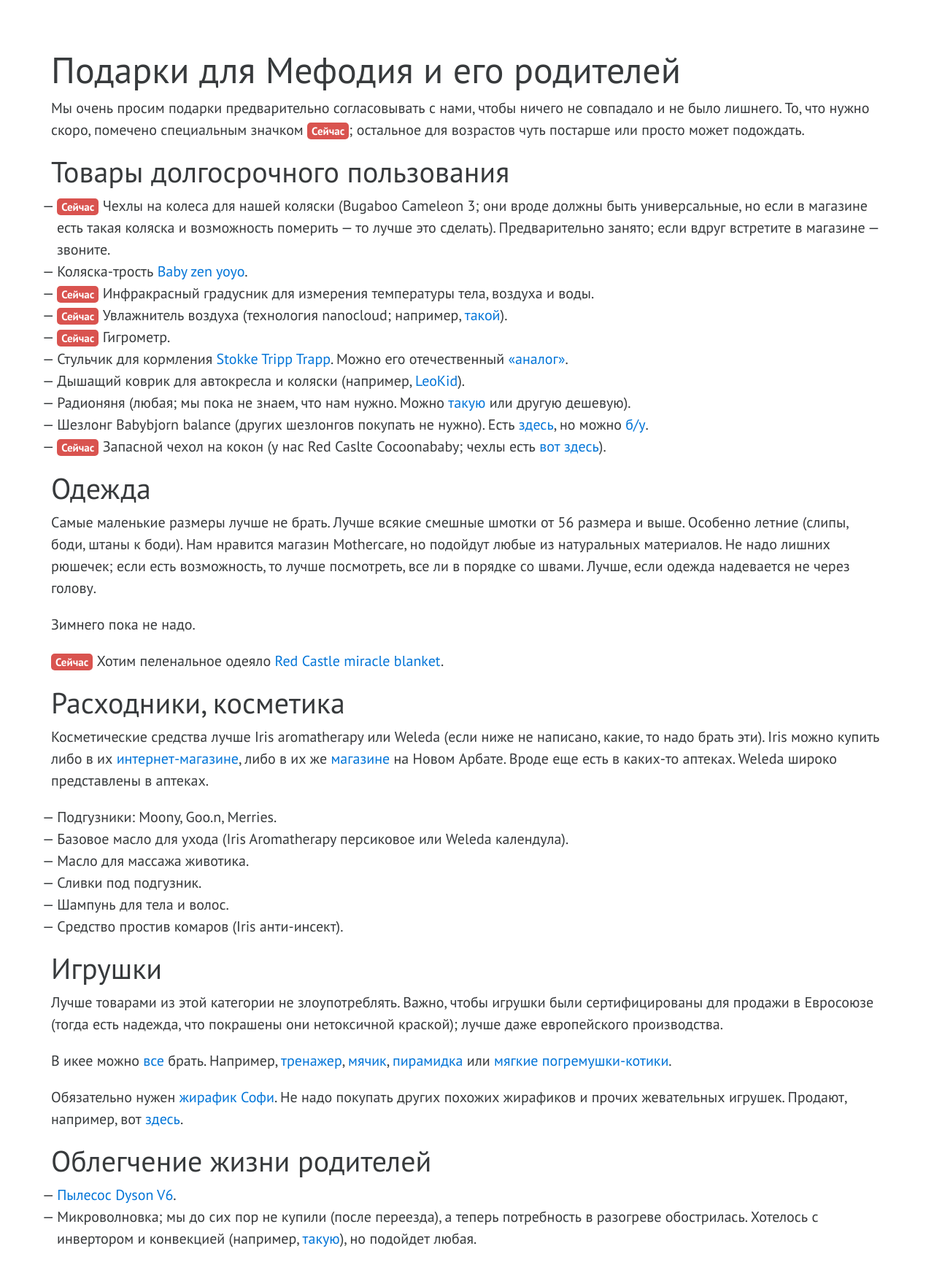
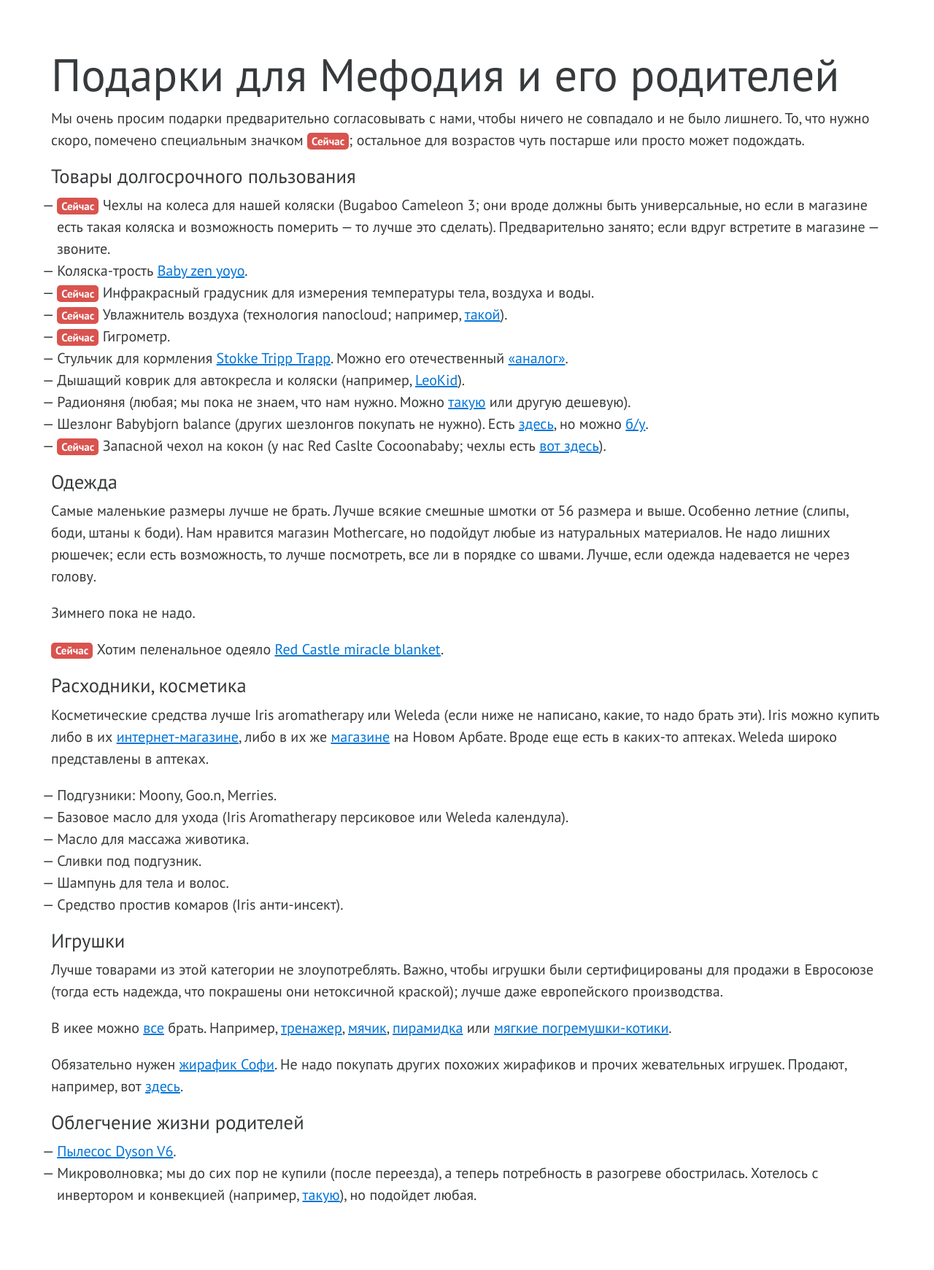
Before and after one commit to stepashka/akho.github.io, a Jekyll site: the page built from baby-wishlist.md, in a window 1280 px wide. Shown: the whole page at 73% size. Built offline with Jekyll 4.4.1, drawn with Linux system fonts in a browser that asks for light colours; after the commit the page ends 1681 px from its top, so only the background shows below that.

Commit message:
minor formatting

```diff
--- a/baby-wishlist.md
+++ b/baby-wishlist.md
@@ -6,7 +6,7 @@ permalink: /baby-wishlist/
 
 Мы очень просим подарки предварительно согласовывать с нами, чтобы ничего не совпадало и не было лишнего. То, что нужно скоро, помечено специальным значком <nobr><span class="label label-danger">Сейчас</span>;</nobr> остальное для возрастов чуть постарше или просто может подождать.
 
-## Товары долгосрочного пользования
+##### Товары долгосрочного пользования
 
 {: .dashes}
 - <span class="label label-danger">Сейчас</span> Чехлы на колеса для нашей коляски (Bugaboo Cameleon 3; они вроде должны быть универсальные, но если в магазине есть такая коляска и возможность померить — то лучше это сделать). Предварительно занято; если вдруг встретите в магазине — звоните.
@@ -20,7 +20,7 @@ permalink: /baby-wishlist/
 - Шезлонг Babybjorn balance (других шезлонгов покупать не нужно). Есть [здесь](http://www.mytoys.ru/BabyBjorn-Кресло-шезлонг-Balance-Soft-BabyBjorn-бежевый/Кресла-качалки-качели-и-шезлон/KID/ru-mt.ba.ca32.02/2621983?utm_content=17218360&utm_medium=CPC&mc=RUS_MTS_ONL_PSE_yandex-market_feed_ps_1&ymclid=64282486011518798630002&utm_campaign=17218330&utm_source=ymarket&frommarket=https%3A%2F%2Fmarket.yandex.ru%2Fsearch.xml%3Fclid%3D545%26cvredirect%3D0%26text%3Dbabybjorn+balance&utm_term=2621983), но можно [б/у](https://www.avito.ru/moskva?q=babybjorn+balance).
 - <span class="label label-danger">Сейчас</span> Запасной чехол на кокон (у нас Red Caslte Cocoonababy; чехлы есть [вот здесь](http://www.olant-shop.ru/catalog/olant/?ID=38336&SECTION_ID=195004)).
 
-## Одежда
+##### Одежда
 
 Самые маленькие размеры лучше не брать. Лучше всякие смешные шмотки от 56 размера и выше. Особенно летние (слипы, боди, штаны к боди). Нам нравится магазин Mothercare, но подойдут любые из натуральных материалов. Не надо лишних рюшечек; если есть возможность, то лучше посмотреть, все ли в порядке со швами. Лучше, если одежда надевается не через голову.
 
@@ -28,7 +28,7 @@ permalink: /baby-wishlist/
 
 <span class="label label-danger">Сейчас</span> Хотим пеленальное одеяло [Red Castle miracle blanket](http://www.olant-shop.ru/catalog/olant/?ID=114525&SECTION_ID=2087).
 
-## Расходники, косметика
+##### Расходники, косметика
 
 Косметические средства лучше Iris aromatherapy или Weleda (если ниже не написано, какие, то надо брать эти). Iris можно купить либо в их [интернет-магазине](http://aromatherapy.ru), либо в их же [магазине](http://aromatherapy.ru/ehfirnye-masla-kupit/branded-boutiques/) на Новом Арбате. Вроде еще есть в каких-то аптеках. Weleda широко представлены в аптеках.
 
@@ -40,7 +40,7 @@ permalink: /baby-wishlist/
 - Шампунь для тела и волос.
 - Средство простив комаров (Iris анти-инсект).
 
-## Игрушки
+##### Игрушки
 
 Лучше товарами из этой категории не злоупотреблять. Важно, чтобы игрушки были сертифицированы для продажи в Евросоюзе (тогда есть надежда, что покрашены они нетоксичной краской); лучше даже европейского производства.
 
@@ -48,7 +48,7 @@ permalink: /baby-wishlist/
 
 Обязательно нужен [жирафик Софи](http://www.sofigiraf.ru/). Не надо покупать других похожих жирафиков и прочих жевательных игрушек. Продают, например, вот [здесь](http://www.olant-shop.ru/catalog/olant/?ID=2168543&SECTION_ID=2343).
 
-## Облегчение жизни родителей
+##### Облегчение жизни родителей
 
 {: .dashes}
 - [Пылесос Dyson V6](https://market.yandex.ru/product/12575553?hid=90564&show-uid=64429309347539843570001).
--- a/css/main.scss
+++ b/css/main.scss
@@ -3,8 +3,20 @@
 ---
 @charset "utf-8";
 
-$font-family-sans-serif: "PT Sans", "Helvetica Neue", Helvetica, Arial, sans-serif !default;
-$font-size-root:             20px !default;
+$font-family-sans-serif: "PT Sans", "Helvetica Neue", Helvetica, Arial, sans-serif;
+$font-size-root: 20px;
+$link-decoration: underline;
+$font-size-base:             1rem !default;
+$font-size-lg:               1.33rem !default;
+$font-size-sm:               .75rem !default;
+$font-size-xs:               .56rem !default;
+
+$font-size-h1:               3.13rem !default;
+$font-size-h2:               2.35rem !default;
+$font-size-h3:               1.75rem !default;
+$font-size-h4:               1.77rem !default;
+$font-size-h5:               1.33rem !default;
+$font-size-h6:               1rem !default;
 
 @import "bootstrap/bootstrap";
 
```
